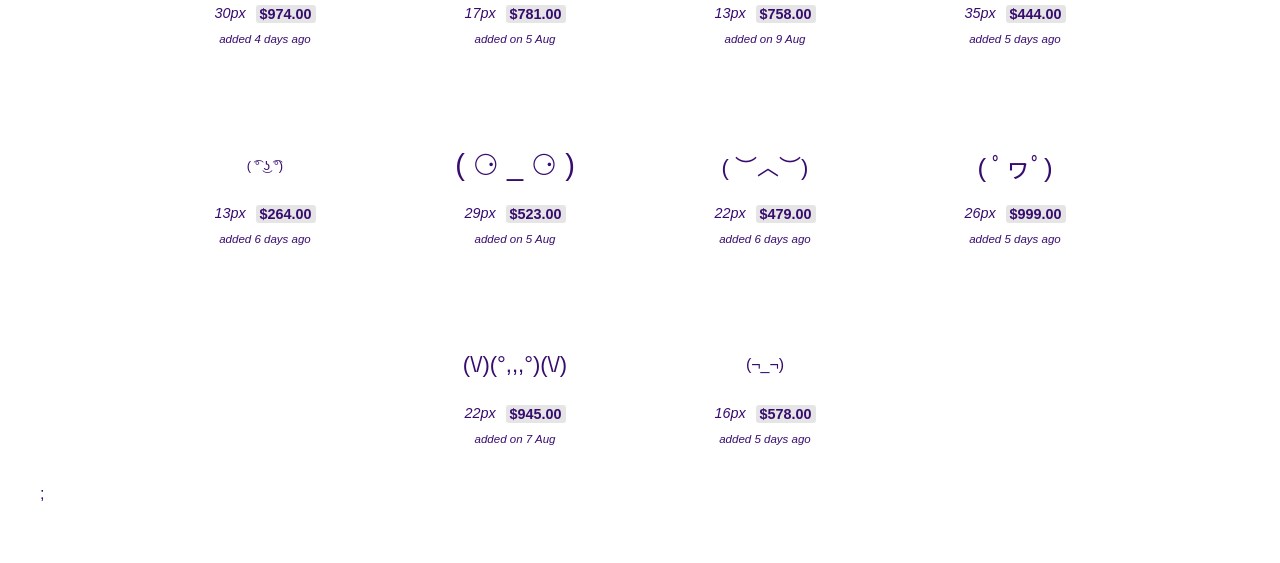
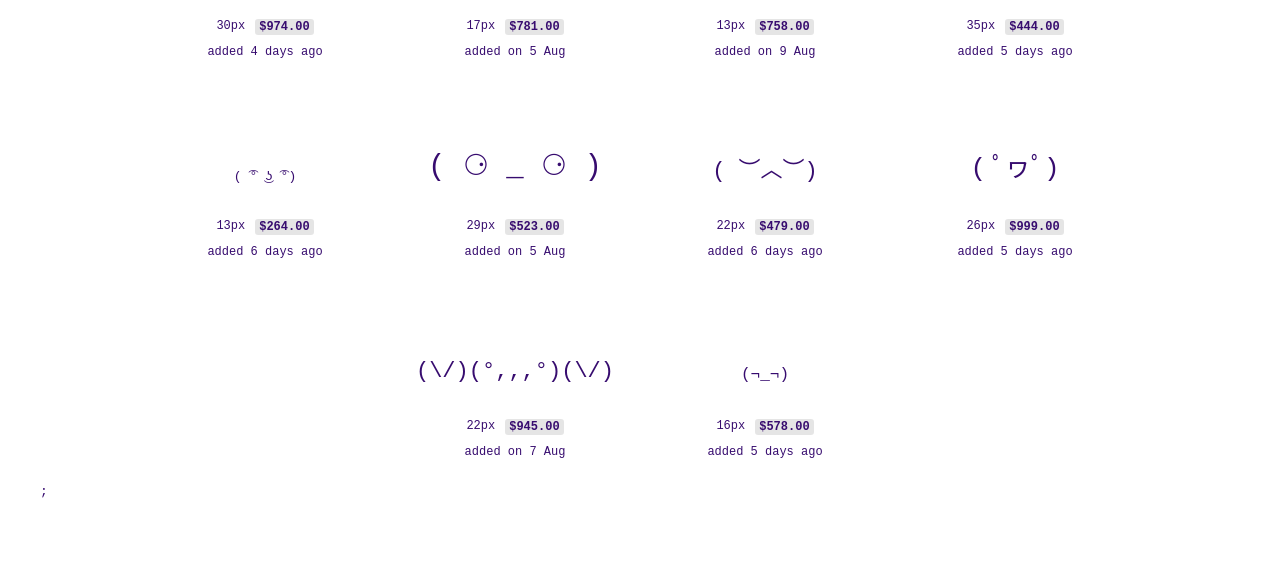
Before and after one commit to ghsamm/emojii-shop, a website: page public/index.html in a window 1280 px wide. Shown: the part 237-800 px from the top of the page. Drawn offline with nearby package versions, Linux system fonts and the light colour scheme.

Commit message:
change overall styling
opt for monospace font all over the app
it looks cooler

change styling of product box to not be more ergonmic
  e.g. by not using position:absolute for details, the prduct face keeps
  the same distance from product detilas, always

```diff
--- a/public/client/style.css
+++ b/public/client/style.css
@@ -6,7 +6,7 @@ html,
 body {
   padding: 0;
   margin: 0;
-  font-family: sans-serif;
+  font-family: monospace;
 }
 
 .app-container {
@@ -42,7 +42,8 @@ body {
   display: flex;
   flex-direction: column;
   align-items: center;
-  justify-content: center;
+  justify-content: flex-end;
+  padding: 5px 10px;
   border-radius: 3px;
   cursor: pointer;
   user-select: none;
@@ -75,20 +76,16 @@ body {
   animation-timing-function: ease, cubic-bezier(0.45, 0.05, 0.55, 0.95);
 }
 .product__details {
-  font-size: 0.9em;
-  position: absolute;
-  bottom: 20px;
-  left: 0;
-  right: 0;
+  font-size: 12px;
   display: flex;
   flex-direction: column;
   align-items: center;
+  margin-top: 35px;
 }
 .product__details-row {
   display: flex;
 }
 .product__size {
-  font-style: italic;
 }
 .product__price {
   background-color: rgba(0, 0, 0, 0.1);
@@ -98,7 +95,5 @@ body {
   margin-left: 10px;
 }
 .product__date {
-  font-size: 0.8em;
-  font-style: italic;
   margin-top: 10px;
 }
```
